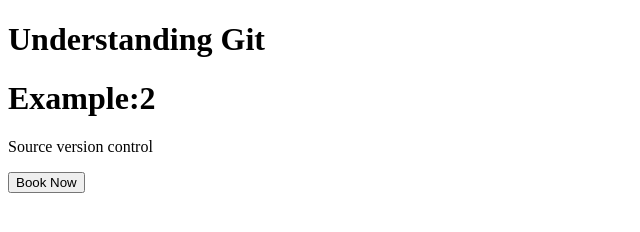
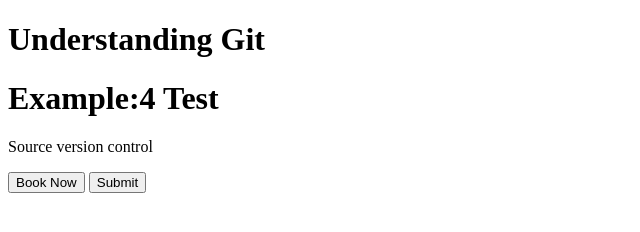
Before and after one commit to Nikki2405/git_test, a plain HTML site: page index.html in a window 1280 px wide. Shown: the whole page, without its empty margins (0-640 px from the left). Drawn offline with Linux system fonts and the light colour scheme.

Commit message:
changed to example 3 & added new button

```diff
--- a/index.html
+++ b/index.html
@@ -4,9 +4,10 @@
 
 <body>
 <h1>Understanding Git</h1>
-<h1>Example:2</h1>
+<h1>Example:4 Test</h1>
 <p style="color:black">Source version control</p>
 <button>Book Now</button>
+<button>Submit</button>
 </body>
 
 
```
